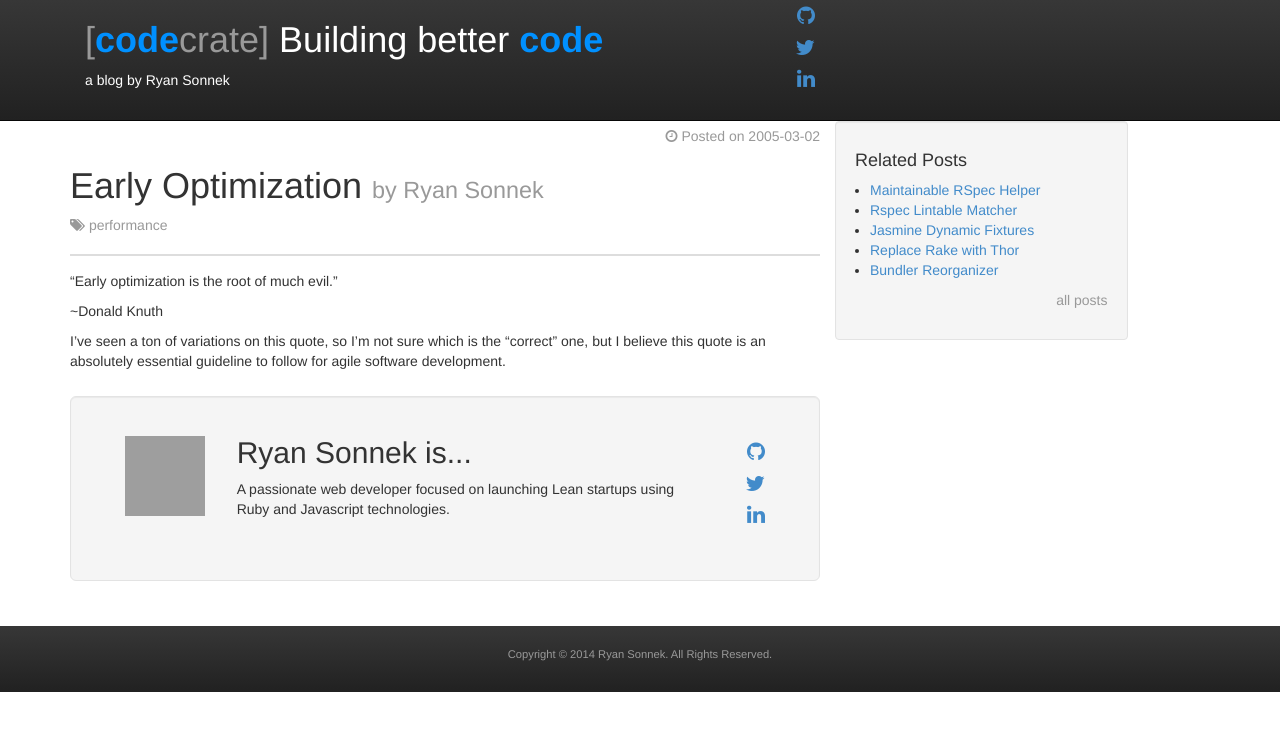
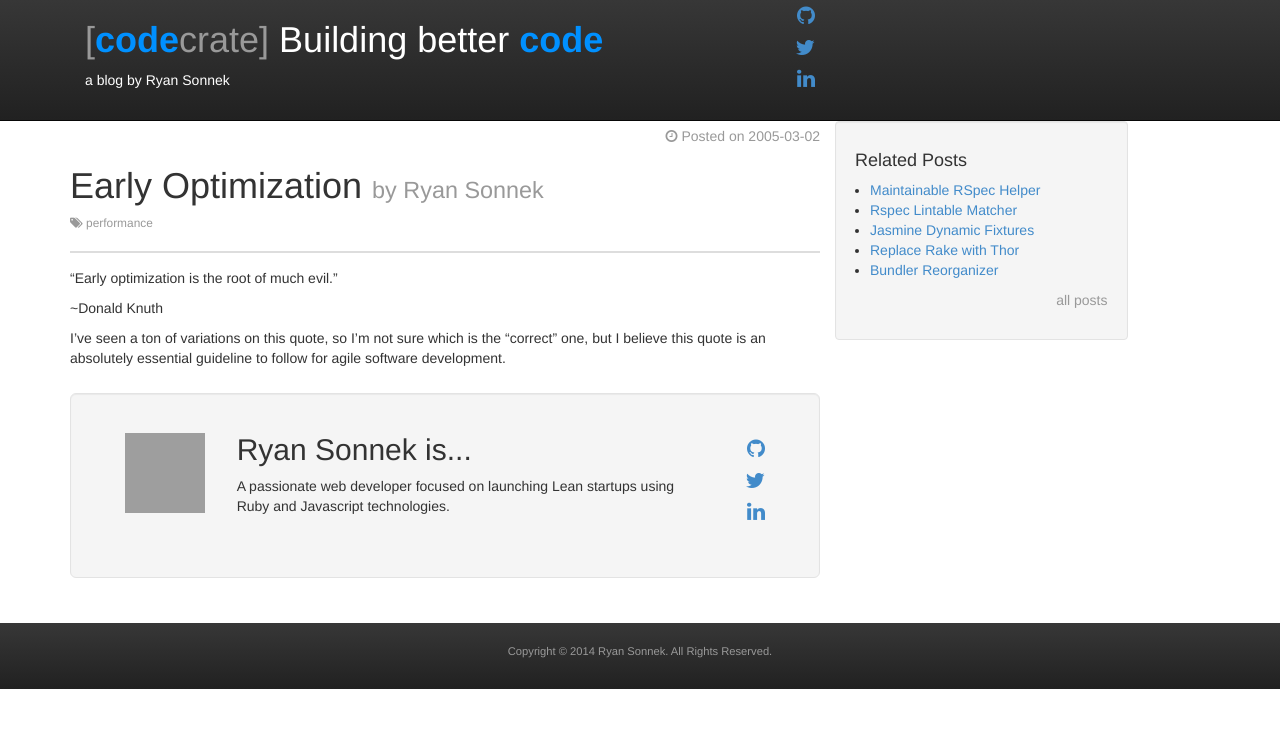
Before and after one commit to wireframe/wireframe.github.com, a Jekyll site: the page built from _posts/2005-03-02-early-optimization.md, in a window 1280 px wide. Shown: the top 731 px of the page. Built offline with Jekyll 4.4.1, drawn with Linux system fonts in a browser that asks for light colours; nearby versions of some CDN libraries; Markdown is read by kramdown in place of the engine named in the settings; grey boxes are pictures that could not be loaded.

Commit message:
shrink tags

```diff
--- a/_layouts/post.html
+++ b/_layouts/post.html
@@ -11,7 +11,7 @@ layout: default
     {{ page.title }}
     <small>by {{ site.author.name }}</small>
   </h1>
-  <p class="text-muted">
+  <p class="text-muted small">
     <i class="fa fa-tags"></i>
     {{ page.tags | sort | join: ', ' }}
   </p>
```
